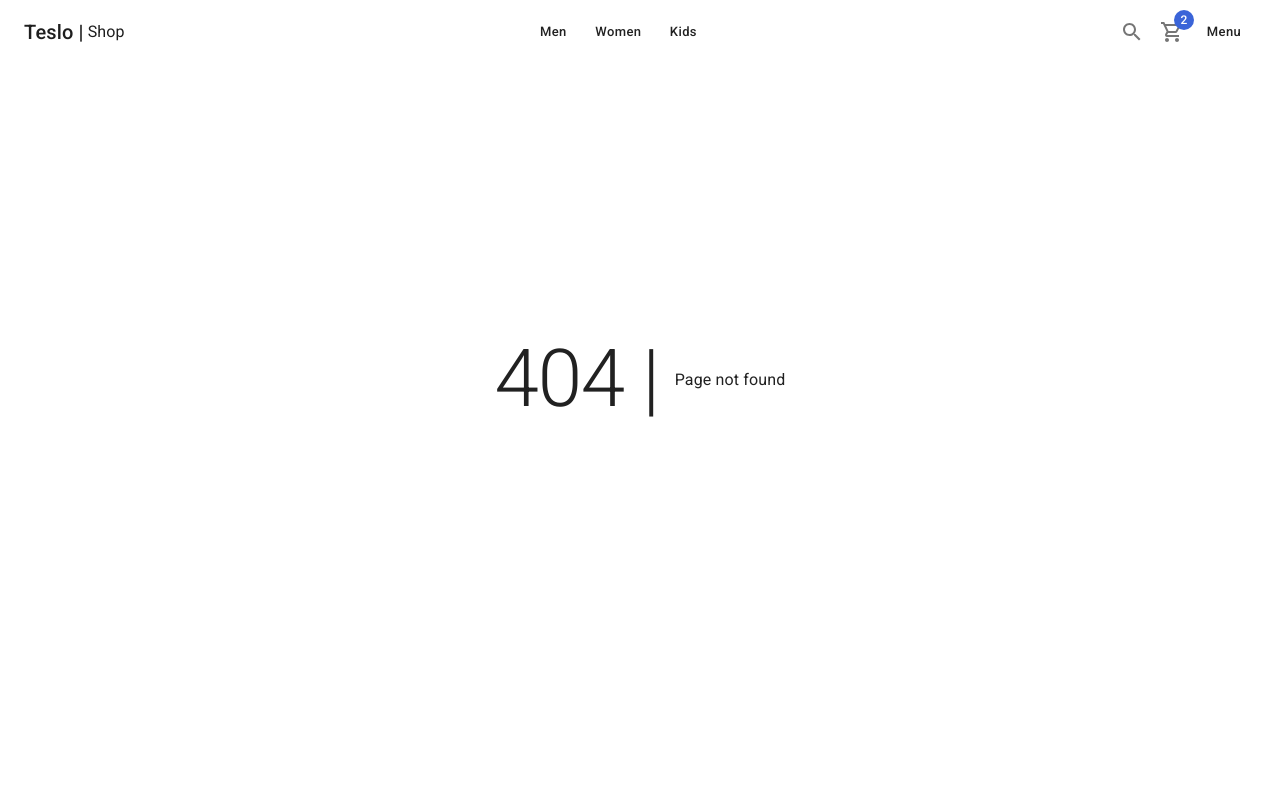
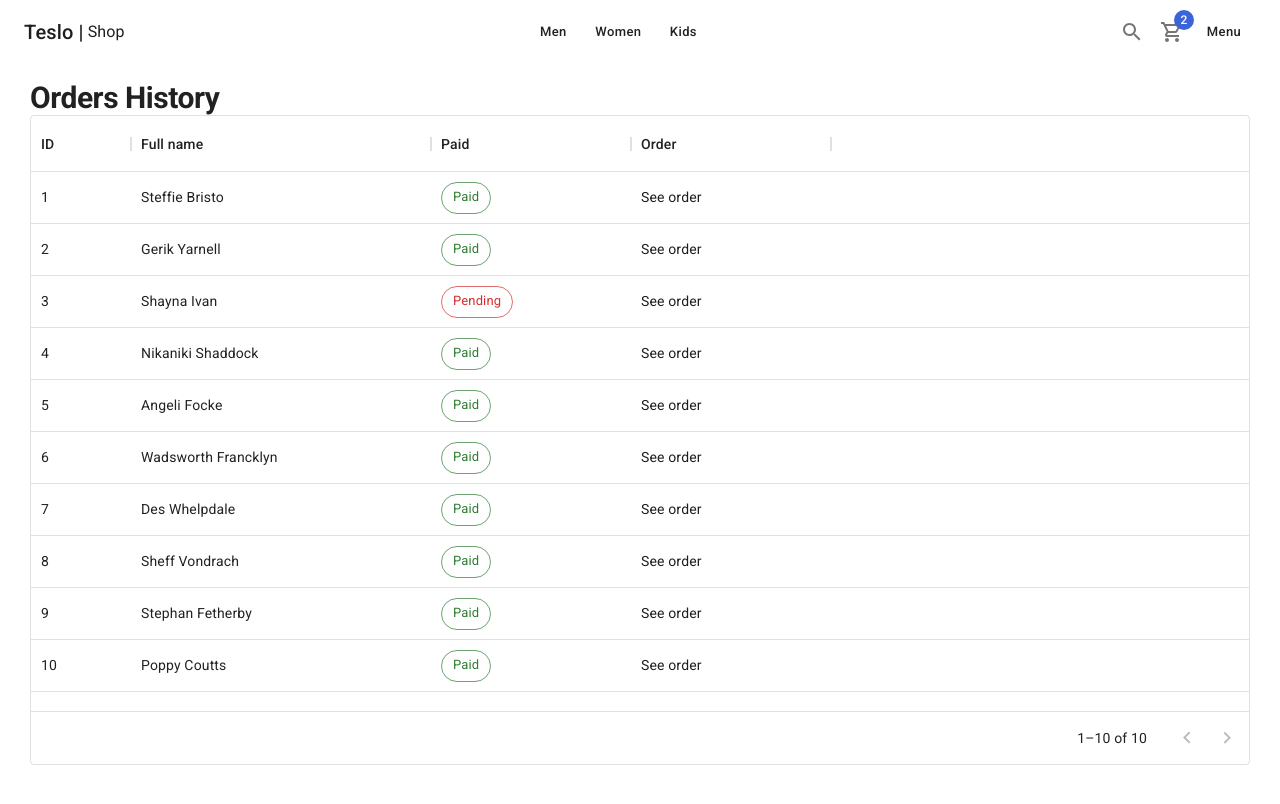
Before and after one commit to luix30182/teslo-shop, a Next.js app: page /orders/history in a window 1280 px wide. Before the commit this address had no page. Shown: the top 804 px of the page. Built offline with nearby package versions, Linux system fonts and the light colour scheme.

Commit message:
Added orders pages

```diff
--- a/components/cart/CartList.tsx
+++ b/components/cart/CartList.tsx
@@ -32,7 +32,7 @@ export const CartList: FC<Props> = ({ editable = false }) => {
               <Link>
                 <CardActionArea>
                   <CardMedia
-                    image={`products/${product.images[0]}`}
+                    image={`/products/${product.images[0]}`}
                     component="img"
                     sx={{ borderRadius: '5px' }}
                   />
--- a/package.json
+++ b/package.json
@@ -13,6 +13,7 @@
     "@emotion/styled": "^11.10.4",
     "@mui/icons-material": "^5.10.9",
     "@mui/material": "^5.10.10",
+    "@mui/x-data-grid": "^5.17.9",
     "next": "12.3.1",
     "react": "18.2.0",
     "react-dom": "18.2.0",
--- /dev/null
+++ b/pages/orders/history.tsx
@@ -0,0 +1,112 @@
+import { ShopLayout } from '../../components/layouts/ShopLayout';
+import { Chip, Grid, Link, Typography } from '@mui/material';
+import { DataGrid, GridColDef, GridRenderCellParams } from '@mui/x-data-grid';
+import NextLink from 'next/link';
+
+const columns: GridColDef[] = [
+  { field: 'id', headerName: 'ID', width: 100 },
+  { field: 'fullname', headerName: 'Full name', width: 300 },
+  {
+    field: 'paid',
+    headerName: 'Paid',
+    description: 'Shows if order already paid',
+    width: 200,
+    renderCell: (params: GridRenderCellParams<any, any, any>) => {
+      return params.row.paid ? (
+        <Chip color="success" label="Paid" variant="outlined" />
+      ) : (
+        <Chip color="error" label="Pending" variant="outlined" />
+      );
+    }
+  },
+  {
+    field: 'order',
+    headerName: 'Order',
+    description: 'Go to order',
+    width: 200,
+    sortable: false,
+    renderCell: (params: GridRenderCellParams<any, any, any>) => {
+      return (
+        <NextLink href={`/orders/${params.row.id}`} passHref>
+          <Link>See order</Link>
+        </NextLink>
+      );
+    }
+  }
+];
+
+const rows = [
+  {
+    id: 1,
+    fullname: 'Steffie Bristo',
+    paid: true
+  },
+  {
+    id: 2,
+    fullname: 'Gerik Yarnell',
+    paid: true
+  },
+  {
+    id: 3,
+    fullname: 'Shayna Ivan',
+    paid: false
+  },
+  {
+    id: 4,
+    fullname: 'Nikaniki Shaddock',
+    paid: true
+  },
+  {
+    id: 5,
+    fullname: 'Angeli Focke',
+    paid: true
+  },
+  {
+    id: 6,
+    fullname: 'Wadsworth Francklyn',
+    paid: true
+  },
+  {
+    id: 7,
+    fullname: 'Des Whelpdale',
+    paid: true
+  },
+  {
+    id: 8,
+    fullname: 'Sheff Vondrach',
+    paid: true
+  },
+  {
+    id: 9,
+    fullname: 'Stephan Fetherby',
+    paid: true
+  },
+  {
+    id: 10,
+    fullname: 'Poppy Coutts',
+    paid: true
+  }
+];
+
+const History = () => {
+  return (
+    <ShopLayout title="Orders history" pageDescription="Client order history">
+      <Typography variant="h1" component="h1">
+        Orders History
+      </Typography>
+
+      <Grid container>
+        <Grid item xs={12} sx={{ height: 650, width: '100%' }}>
+          <DataGrid
+            rows={rows}
+            columns={columns}
+            pageSize={10}
+            rowsPerPageOptions={[10]}
+          />
+        </Grid>
+      </Grid>
+    </ShopLayout>
+  );
+};
+
+export default History;
```
Also changed, not shown: pages/checkout/summary.tsx (added, +66 -0 lines), pages/orders/[id].tsx (added, +90 -0 lines), 1 other file (tests, documents, lock files or other folders).
